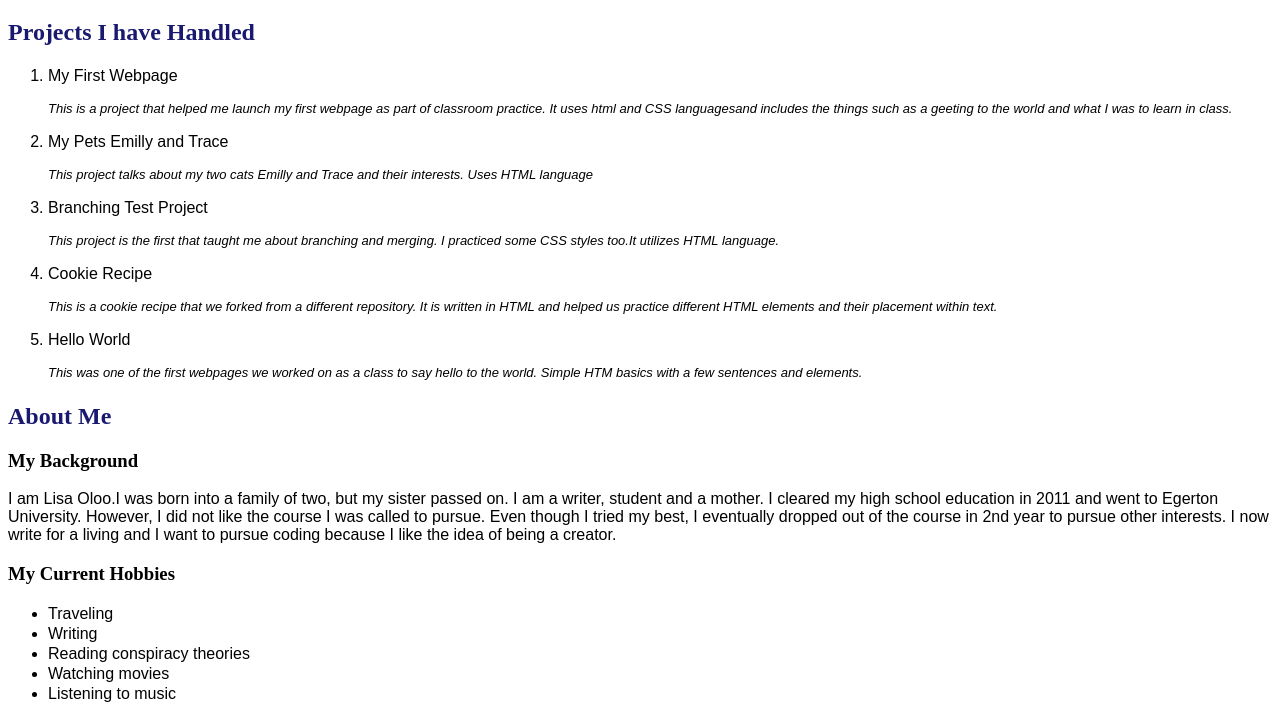
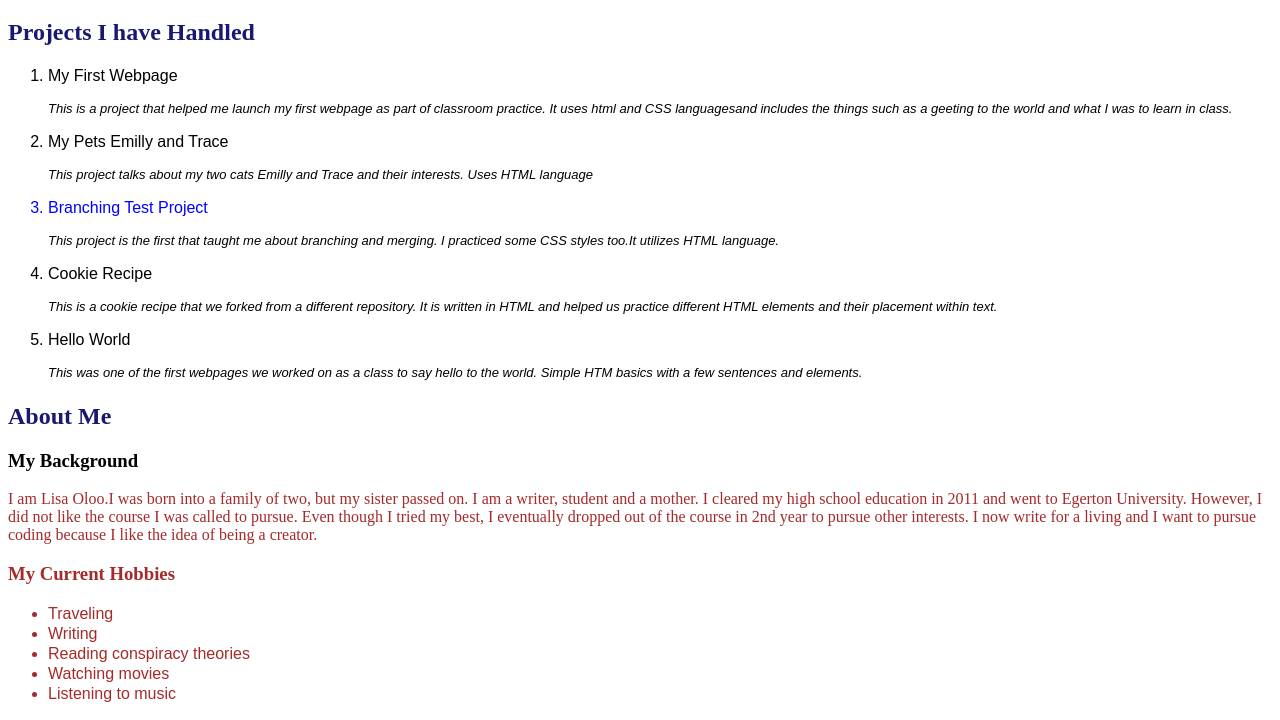
Before and after one commit to lisa-glitch/My-portfolio, a plain HTML site: page My-Portfolio.html in a window 1280 px wide. Shown: the part 573-1293 px from the top of the page. Drawn offline with Linux system fonts and the light colour scheme.

Commit message:
add divs and spans to file

```diff
--- a/CSS/styles.css
+++ b/CSS/styles.css
@@ -22,3 +22,11 @@ p.projects {
   font-size: small;
   font-style: italic;
 }
+#best {color: blue;}
+.important {
+  color: brown;
+}
+.interest {
+  text-align: left;
+  color: red;
+}
--- a/My-Portfolio.html
+++ b/My-Portfolio.html
@@ -15,7 +15,7 @@
     <p class="projects">This is a project that helped me launch my first webpage as part of classroom practice. It uses html and CSS languagesand includes the things such as a geeting to the world and what I was to learn in class.</p>
       <li>My Pets Emilly and Trace</li>
     <p class="projects">This project talks about my two cats Emilly and Trace and their interests. Uses HTML language</p>
-      <li>Branching Test Project</li>
+      <li id="best">Branching Test Project</li>
     <p class="projects">This project is the first that taught me about branching and merging. I practiced some CSS styles too.It utilizes HTML language. </p>
       <li>Cookie Recipe</li>
     <p class="projects">This is a cookie recipe that we forked from a different repository. It is written in HTML and helped us practice different HTML elements and their placement within text.</p>
@@ -26,13 +26,14 @@
   <h2>About Me</h2>
   <p>
     <h3>My Background</h3>
+    <div class="important"
     <p>I am Lisa Oloo.I was born into a family of two, but my sister passed on. I am a writer, student and a mother. I cleared my high school education in 2011 and went to Egerton University. However, I did not like the course I was called to pursue. Even though I tried my best, I eventually dropped out of the course in 2nd year to pursue other interests. I now write for a living and I want to pursue coding because I like the idea of being a creator.</p>
     <h3>My Current Hobbies</h3>
         <ul>
-          <li>Traveling</li>
-          <li>Writing</li>
-          <li>Reading conspiracy theories</li>
-          <li>Watching movies</li>
+          <li><span class="interest"></span>Traveling</li>
+          <li><span class="interest"></span>Writing</li>
+          <li><span class="interest"></span>Reading conspiracy theories</li>
+          <li><span class="interest"></span>Watching movies</li>
           <li>Listening to music</li>
         </ul>
       </p>
```
